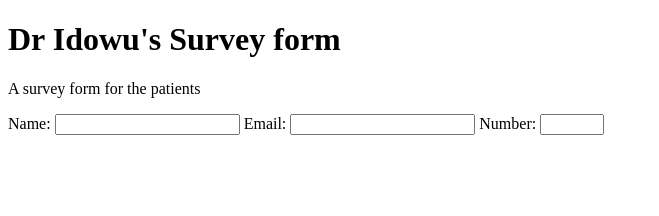
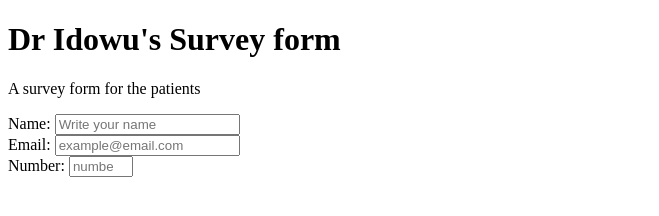
Before and after one commit to ampaire/Idowu-Phemia-microverse-webproject, a plain HTML site: page fcc-test-suite-template/index.html in a window 1280 px wide. Shown: the whole page, without its empty margins (0-659 px from the left). Drawn offline with Linux system fonts and the light colour scheme.

Commit message:
update index.html

```diff
--- a/fcc-test-suite-template/index.html
+++ b/fcc-test-suite-template/index.html
@@ -15,11 +15,23 @@
   <div>
     <form id="survey-form">
       Name:
-      <input type="text" id="name">
+      <label for="lfname" id="name-label">
+        <input type="text" id="name" placeholder="Write your name">
+      </label><br>
+
+
       Email:
-      <input type="email" id="email">
+      <label for="email" id="name-label"  id="email-label">
+        <input type="email" id="email" placeholder="example@email.com">
+
+      </label><br>
+
       Number:
-      <input type="number" id="number" min="1" max="100">
+      <label for="number" id="name-label"  id="email-label" >
+        <input type="number" id="number" min="1" max="100" placeholder="number">
+
+      </label><br>
+
 
     </form>
   </div>
```
